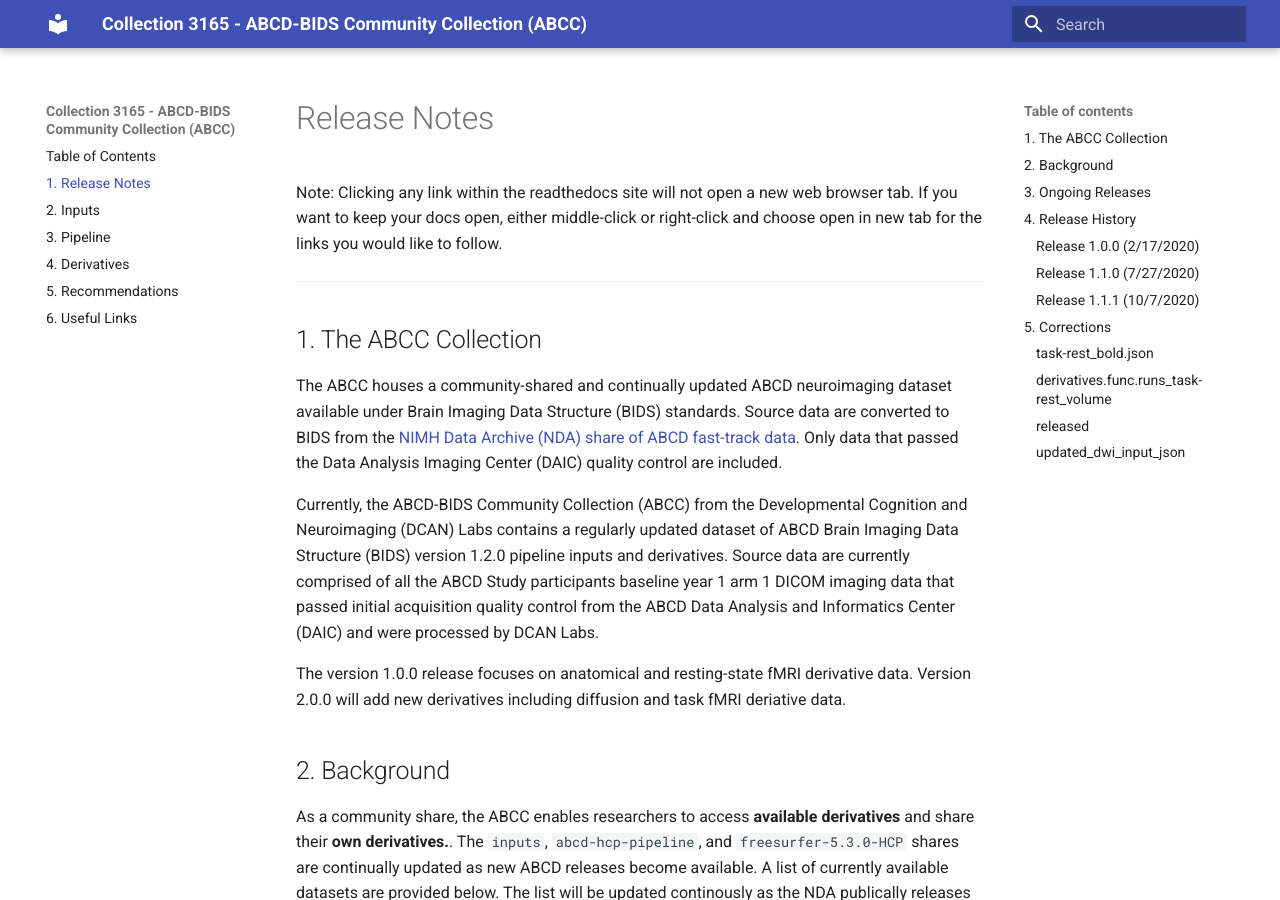
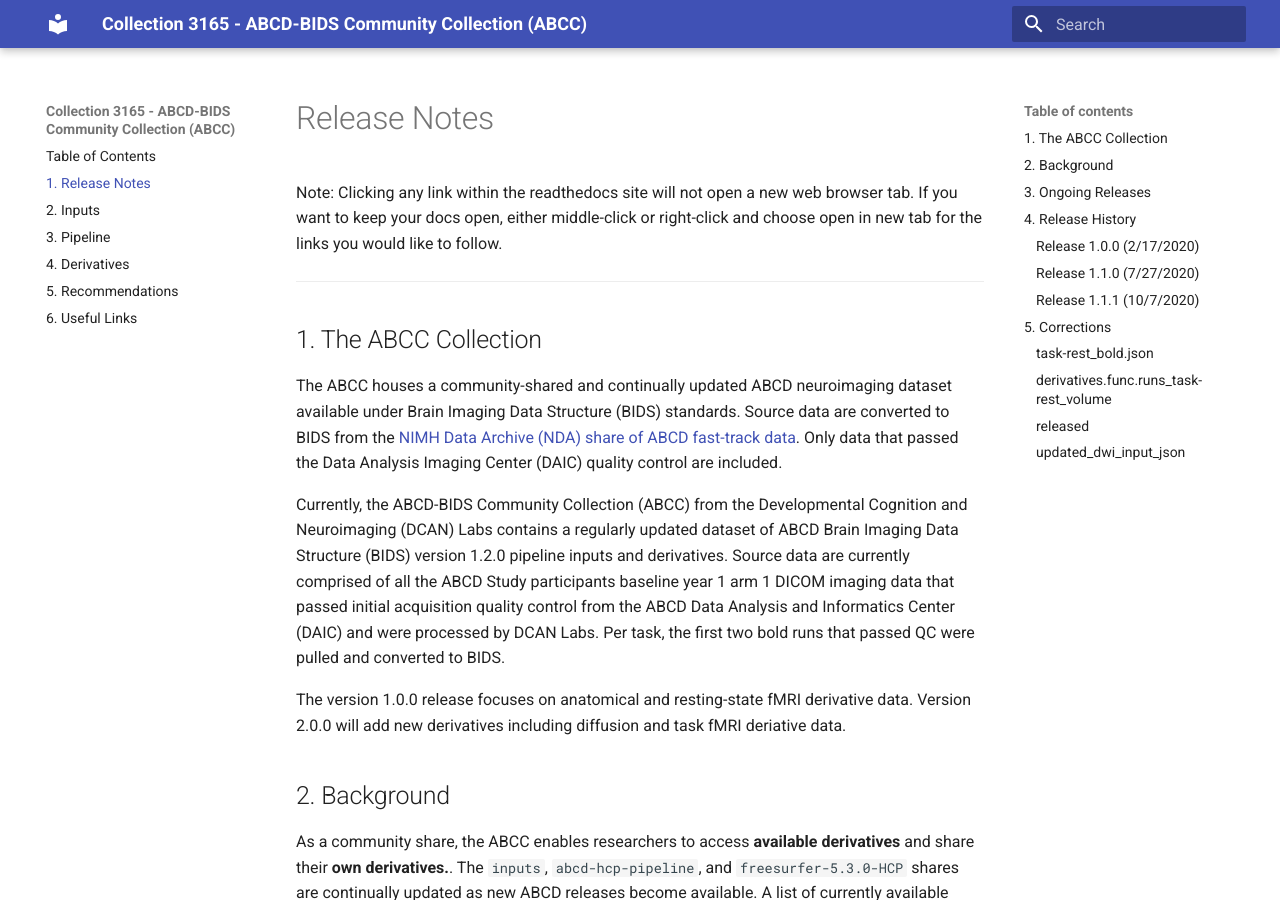
Before and after one commit to ABCD-STUDY/nda-abcd-collection-3165, an MkDocs documentation site: the page built from docs/release_notes.md, in a window 1280 px wide and 900 px high. Built offline with MkDocs 1.6.1 and Material for MkDocs 9.7.7, drawn with Linux system fonts in a browser that asks for light colours; old or Windows-style settings are respelled for this version of MkDocs.

Commit message:
minor fixes for pre-release of 2.0.0

```diff
--- a/docs/release_notes.md
+++ b/docs/release_notes.md
@@ -8,7 +8,7 @@ Note: Clicking any link within the readthedocs site will not open a new web brow
 
 The ABCC houses a community-shared and continually updated ABCD neuroimaging dataset available under Brain Imaging Data Structure (BIDS) standards. Source data are converted to BIDS from the [NIMH Data Archive (NDA) share of ABCD fast-track data](https://nda.nih.gov/edit_collection.html?id=2573). Only data that passed the Data Analysis Imaging Center (DAIC) quality control are included.
 
-Currently, the ABCD-BIDS Community Collection (ABCC) from the Developmental Cognition and Neuroimaging (DCAN) Labs contains a regularly updated dataset of ABCD Brain Imaging Data Structure (BIDS) version 1.2.0 pipeline inputs and derivatives. Source data are currently comprised of all the ABCD Study participants baseline year 1 arm 1 DICOM imaging data that passed initial acquisition quality control from the ABCD Data Analysis and Informatics Center (DAIC) and were processed by DCAN Labs.
+Currently, the ABCD-BIDS Community Collection (ABCC) from the Developmental Cognition and Neuroimaging (DCAN) Labs contains a regularly updated dataset of ABCD Brain Imaging Data Structure (BIDS) version 1.2.0 pipeline inputs and derivatives. Source data are currently comprised of all the ABCD Study participants baseline year 1 arm 1 DICOM imaging data that passed initial acquisition quality control from the ABCD Data Analysis and Informatics Center (DAIC) and were processed by DCAN Labs. Per task, the first two bold runs that passed QC were pulled and converted to BIDS.
 
 The version 1.0.0 release focuses on anatomical and resting-state fMRI derivative data. Version 2.0.0 will add new derivatives including diffusion and task fMRI deriative data.
 
```
Also changed, not shown: docs/pipeline.md (+1 -1 lines).
